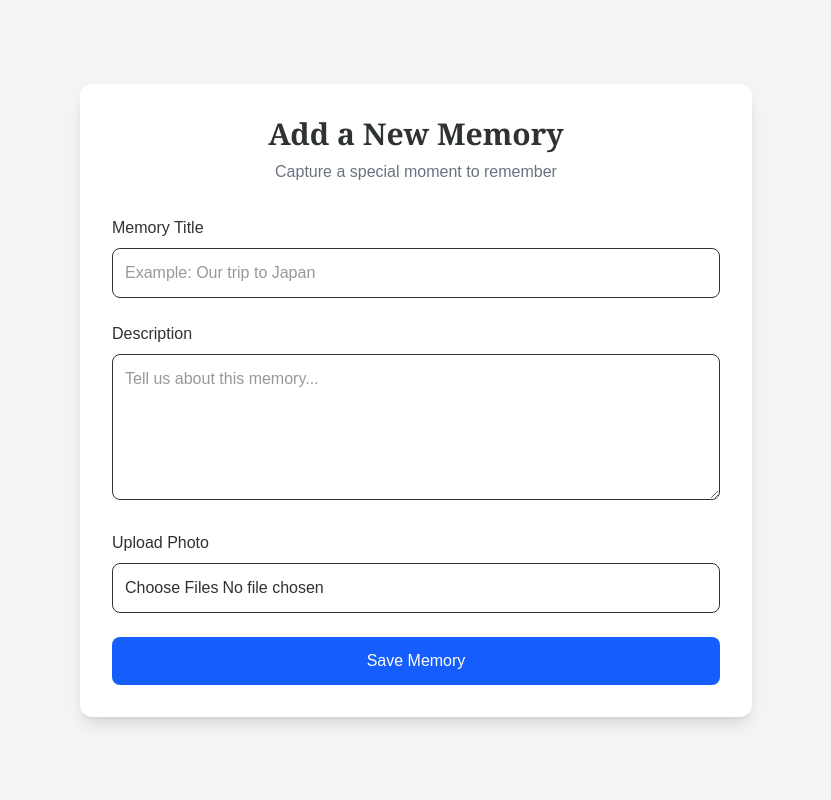
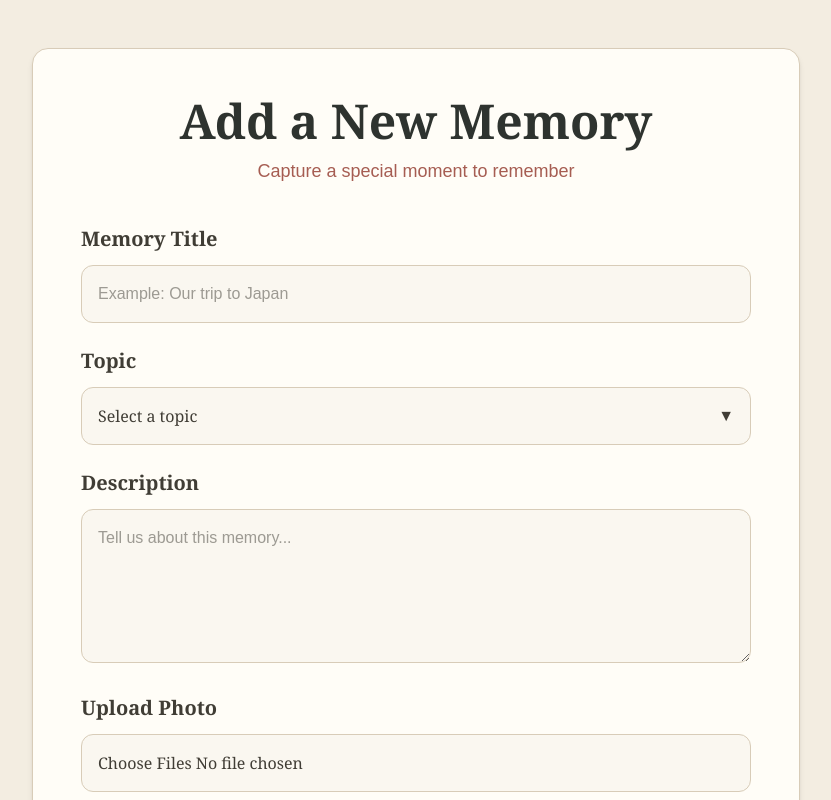
Before and after one commit to NaNajli/MemoryBook, a Next.js app in the folder memory-book/: page /add-memory in a window 1280 px wide. Shown: the top 800 px of the page, without its empty margins (224-1055 px from the left). Built offline with nearby package versions, Linux system fonts and the light colour scheme.

Commit message:
Connect memory form to PostgreSQL

```diff
--- a/memory-book/app/add-memory/page.tsx
+++ b/memory-book/app/add-memory/page.tsx
@@ -3,6 +3,79 @@ import { useState } from "react";
 
 export default function AddMemory() {
   const [imagePreviews, setImagePreviews] = useState<string[]>([]);
+  const [topic, setTopic] = useState("");
+  const [isTopicSelected, setIsTopicSelected] = useState(false);
+  const [description, setDescription] = useState("");
+  const [title, setTitle] = useState("");
+  const [successMessage, setSuccessMessage] = useState("");
+
+
+  const topics = [
+    "Travel",
+    "Family",
+    "Friends",
+    "Work",
+    "Hobbies",
+    "Birthday",
+    "Anniversaries",
+    "Graduation",
+    "Holiday",
+    "Special Person",
+  ];
+
+const suggestions: Record<string, string[]> = {
+    Travel: [
+      "My favorite place from the trip",
+      "A memorable travel experience",
+      "A funny travel story",
+    ],
+    Family: [
+      "A cherished family moment",
+      "A family tradition",
+      "A family gathering or reunion",
+    ],
+    Friends: [
+      "A memorable moment with friends",
+      "A funny story with friends",
+      "A special friendship memory",
+    ],
+    Work: [
+      "A proud work achievement",
+      "A memorable work event",
+      "A funny work story",
+    ],
+    Hobbies: [
+      "A hobby I enjoy",
+      "A memorable hobby experience",
+      "A funny hobby story",
+    ],
+    Birthday: [
+      "A memorable birthday celebration",
+      "A funny birthday story",
+      "A special birthday gift",
+    ],
+    Anniversaries: [
+      "A memorable anniversary celebration",
+      "A funny anniversary story",
+      "A special anniversary gift",
+    ],
+    Graduation: [
+      "A memorable graduation moment",
+      "A funny graduation story",
+      "A special graduation gift",
+    ],
+    Holiday: [
+      "A memorable holiday experience",
+      "A funny holiday story",
+      "A special holiday tradition",
+    ],
+    "Special Person": [
+      "A memorable moment with a special person",
+      "A funny story involving a special person",
+      "A special gift or gesture for a special person",
+    ],
+  };
+
 
   const handleImageChange = (event: React.ChangeEvent<HTMLInputElement>) => {
     const files = event.target.files;
@@ -24,44 +97,158 @@ export default function AddMemory() {
     );
   };
 
+  const handleSubmit = async (event: React.FormEvent<HTMLFormElement>) => {
+    event.preventDefault();
+
+    try {
+      const response = await fetch("/api/memories", {
+        method: "POST",
+        headers: {
+          "Content-Type": "application/json",
+        },
+        body: JSON.stringify({
+          title,
+          topic,
+          description,
+        }),
+      });
+
+      const data = await response.json();
+
+      if(!response.ok) {
+        throw new Error(data.message || "Failed to save memory");
+      }
+
+      console.log("Memory saved successfully:", data);
+
+      setSuccessMessage("Memory saved successfully!");
+      setTitle("");
+      setTopic("");
+      setDescription("");
+      setImagePreviews([]);
+      setTimeout(() => {
+        setSuccessMessage("");
+      }, 4000);
+    } catch (error) {
+      console.error("Error saving memory:", error);
+    }
+  };
+
   return (
-    <main className="min-h-screen bg-gray-100 flex items-center justify-center p-6">
-      <div className="w-full max-w-2xl bg-white rounded-xl shadow-lg p-8">
-        <h1 className="text-3xl font-bold text-center">
+    <main className="relative min-h-screen bg-[#F3EDE1] flex items-center justify-center px-6 py-12">
+    {successMessage && (
+        <div className="fixed top-4 left-1/2 transform -translate-x-1/2 bg-[#65755B] text-white px-6 py-3 rounded-lg shadow-lg z-50">
+          <span className="text-xl">✓</span>
+          <span className="font-medium">{successMessage}</span>
+        </div>
+      )}
+
+      <div className="w-full max-w-3xl bg-[#FFFDF7] rounded-2xl shadow-md p-10 md:p-12 border border-[#D8CCB8]">
+        <h1 className="text-4xl md:text-5xl font-serif font-bold text-center text-[#3F4D3A]">
           Add a New Memory
         </h1>
 
-        <p className="text-center text-gray-500 mt-2 mb-8">
+        <p className="text-center text-[#A65D52] mt-3 mb-10 text-lg">
           Capture a special moment to remember
         </p>
 
-        <form className="space-y-6">
+        <form className="space-y-6" onSubmit={handleSubmit}>
           <div>
-            <label className="block mb-2 font-medium">
+            <label className="block mb-3 text-xl font-serif font-semibold text-[#403D35]">
               Memory Title
             </label>
 
             <input
               type="text"
               placeholder="Example: Our trip to Japan"
-              className="w-full border rounded-lg p-3"
+              value={title}
+              onChange={(e) => setTitle(e.target.value)}
+              className="w-full border border-[#D8CCB8] rounded-xl p-4 text-base bg-[#FAF7F0] text-[#403D35] focus:outline-none focus:ring-2 focus:ring-[#65755B]"
             />
           </div>
 
+        <div>
+          <label className="block mb-3 text-xl font-serif font-semibold text-[#403D35]">
+            Topic
+          </label>
+
+
+          <div className="relative">
+            <button
+              type="button"
+              onClick={() => setIsTopicSelected(!isTopicSelected)}
+              className="w-full border border-[#D8CCB8] rounded-xl p-4 text-base bg-[#FAF7F0] text-[#403D35] text-left transition duration-200 hover:bg-[#F3EDE1] hover:border-[#A9A08F] focus:outline-none focus:ring-2 focus:ring-[#65755B] cursor-pointer flex items-center justify-between"
+            >
+              <span className="font-serif text-base text-[#403D35]">
+                {topic || "Select a topic"}
+              </span>
+
+              <span className={`transition-transform duration-200 ${isTopicSelected ? "rotate-180" : ""}`}>
+                  ▼
+
+              </span>
+            </button>
+            {isTopicSelected && (
+              <div className="font-serif text-base text-[#403D35] absolute z-10 mt-2 w-full bg-[#FAF7F0] border border-[#D8CCB8] rounded-xl shadow-lg">
+                {topics.map((t) => (
+                  <button
+                    key={t}
+                    type="button"
+                    onClick={() => {
+                      setTopic(t);
+                      setIsTopicSelected(false);
+                    }}
+                    className="w-full text-left px-4 py-2 text-base text-[#403D35] hover:bg-[#E0D9C6] transition cursor-pointer"
+                  >
+                    {t}
+                  </button>
+                ))}
+              </div>
+            )}
+          </div>
+
+          {topic && suggestions[topic] && (
+            <div className="mt-4">
+              <p className="mb-2 font-medium text-[#403D35]">
+               💡Need some inspiration?
+              </p>
+
+              <div className="flex flex-wrap gap-2">
+                {suggestions[topic].map((suggestion)=>(
+                  <button
+                    key={suggestion}
+                    type="button"
+                    onClick={() => setDescription(suggestion)}
+                    className="border border-[#65755B] bg-[#65755B] rounded-lg px-4 py-2 text-sm text-[#FFFDF7] transition-all duration-200 ease-out hover:bg-[#526249] hover:-translate-y-1 hover:shadow-md cursor-pointer"
+                    >
+                    {suggestion}
+                    </button>
+                ))}
+              </div>
+            </div>
+          )}
+        </div>
+
+
+
+
+
           <div>
-            <label className="block mb-2 font-medium">
+            <label className="block mb-3 text-xl font-serif font-semibold text-[#403D35]">
               Description
             </label>
 
             <textarea
               rows={5}
+              value={description}
+              onChange={(e) => setDescription(e.target.value)}
               placeholder="Tell us about this memory..."
-              className="w-full border rounded-lg p-3"
+              className="w-full border border-[#D8CCB8] rounded-xl p-4 text-base bg-[#FAF7F0] text-[#403D35] focus:outline-none focus:ring-2 focus:ring-[#65755B]"
             />
           </div>
 
           <div>
-            <label className="block mb-2 font-medium">
+            <label className="block mb-3 text-xl font-serif font-semibold text-[#403D35]">
               Upload Photo
             </label>
 
@@ -70,8 +257,7 @@ export default function AddMemory() {
               accept="image/*"
               multiple
               onChange={handleImageChange}
-              className="w-full border rounded-lg p-3"
-
+              className="font-serif w-full border border-[#D8CCB8] rounded-xl p-4 text-base bg-[#FAF7F0] text-[#403D35] focus:outline-none focus:ring-2 focus:ring-[#65755B] cursor-pointer"
             />
 
             {imagePreviews.length > 0 && (
@@ -104,7 +290,7 @@ export default function AddMemory() {
 
           <button
             type="submit"
-            className="w-full bg-blue-600 text-white py-3 rounded-lg hover:bg-blue-700 cursor-pointer"
+            className="w-full bg-[#65755B] text-[#ffffff] py-4 rounded-xl text-lg font-medium hover:bg-[#83a171] transition cursor-pointer"
           >
             Save Memory
           </button>
--- /dev/null
+++ b/memory-book/app/api/memories/route.ts
@@ -0,0 +1,99 @@
+import pool from "@/lib/db";
+
+export async function POST(request: Request) {
+try {
+    const body = await request.json();
+    const { title, topic, description} = body;
+
+    if(!title) {
+        return Response.json(
+            {
+                success: false,
+                message: "Title is required",
+            },
+            { status: 400 }
+        );
+    }
+
+    const userId = 1; // we will replace this with the actual user ID from the authentication logic guys
+
+    let bookResult = await pool.query(`
+        SELECT id FROM memory_books WHERE user_id = $1 LIMIT 1;
+    `, [userId]);
+
+    let bookId: number;
+
+    if (bookResult.rows.length === 0) {
+        const newBookResult = await pool.query(`
+            INSERT INTO memory_books (user_id, title)
+            VALUES ($1, $2)
+            RETURNING id;
+        `, [userId, "My Memory Book"]);
+
+        bookId = newBookResult.rows[0].id;
+    } else {
+        bookId = bookResult.rows[0].id;
+    }
+    const memoryResult = await pool.query(`
+        INSERT INTO memories (
+            memory_book_id,
+            title,
+            topic,
+            description
+        )
+        VALUES ($1, $2, $3, $4)
+        RETURNING *;
+    `, [
+        bookId,
+        title,
+        topic || null,
+        description || null
+    ]);
+
+    return Response.json({
+        success: true,
+        message: "Memory inserted successfully",
+        memory: memoryResult.rows[0],
+    });
+} catch (error) {
+    console.error("Error saving memory:", error);
+
+    return Response.json(
+        {
+            success: false,
+            message: "Failed to insert memory",
+        },
+        { status: 500 }
+    );
+}
+}
+
+export async function GET(){
+    try {
+        const result = await pool.query(`
+            SELECT
+            id,
+            memory_book_id,
+            title,
+            topic,
+            description,
+            created_at
+            FROM memories
+            ORDER BY created_at DESC;
+        `);
+ return Response.json({
+      success: true,
+      memories: result.rows,
+    });
+  } catch (error) {
+    console.error("Error getting memories:", error);
+
+    return Response.json(
+      {
+        success: false,
+        message: "Failed to get memories",
+      },
+      { status: 500 }
+    );
+  }
+}
--- /dev/null
+++ b/memory-book/lib/db.ts
@@ -0,0 +1,7 @@
+import { Pool } from "pg";
+
+const pool = new Pool({
+    connectionString: process.env.DATABASE_URL,
+});
+
+export default pool;
--- a/memory-book/package.json
+++ b/memory-book/package.json
@@ -10,12 +10,14 @@
   },
   "dependencies": {
     "next": "16.3.5",
+    "pg": "^8.23.0",
     "react": "19.2.8",
     "react-dom": "19.2.8"
   },
   "devDependencies": {
     "@tailwindcss/postcss": "^4",
     "@types/node": "^20",
+    "@types/pg": "^8.23.1",
     "@types/react": "^19",
     "@types/react-dom": "^19",
     "eslint": "^9",
```
Also changed, not shown: 1 other file (tests, documents, lock files or other folders).
